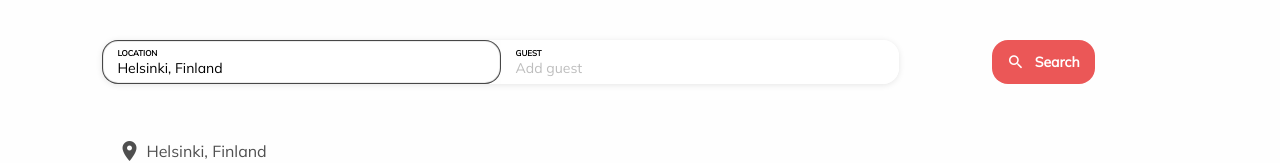
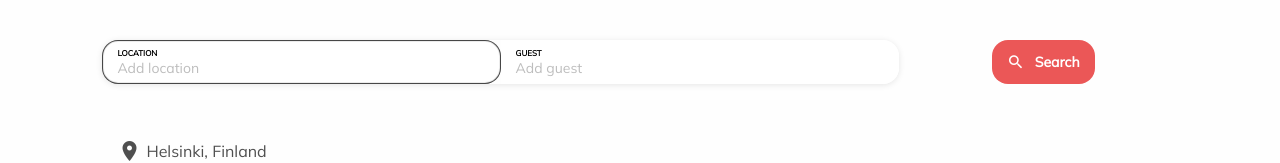
Before and after one commit to ralphZero/Windbnb, a React (Create React App) app: page / in a window 1280 px wide. Shown: the top 163 px of the page. Built offline with nearby package versions, Linux system fonts and the light colour scheme.

Commit message:
done with modal

```diff
--- a/src/components/Locations.js
+++ b/src/components/Locations.js
@@ -1,19 +1,19 @@
 import styles from './MenuModal.module.css'
 
-const Locations = (props) => {
+const Locations = ({locationId, onLocationChanged}) => {
 
     const list = [
-        'Helsinki, Finland',
-        'Turku, Finland',
-        'Oulu, Finland',
-        'Vaasa, Finland'
+        {id : 0, city : 'Helsinki, Finland'},
+        {id : 1, city : 'Turku, Finland'},
+        {id : 2, city : 'Oulu, Finland'},
+        {id : 3, city : 'Vaasa, Finland'}
     ]
 
     const locations = list.map(location => {
         return (
-            <div className={styles.location} key={Math.random()}>
+            <div className={styles.location} style={locationId != null && locationId === location.id ? ({color : '#EB5757'}) : null} key={location.id} onClick={(e) => {onLocationChanged(location.id, location.city)}}>
                 <span className='material-icons'>place</span>
-                <span>{location}</span>
+                <span>{location.city}</span>
             </div>
         )
     })
--- a/src/components/MenuModal.js
+++ b/src/components/MenuModal.js
@@ -10,7 +10,8 @@ class MenuModal extends Component {
         adultCount : 0,
         childrenCount : 0,
         guestCount : 0,
-        location : ''
+        location : '',
+        locationId : null
     }
 
     onActiveChange = (e) => {
@@ -38,7 +39,13 @@ class MenuModal extends Component {
             }))
             console.log('total '+ this.state.guestCount);
         }
+    }
 
+    onLocationDataChanged = (id, city) => {
+        this.setState({
+            location : city,
+            locationId : id
+        })
     }
 
     render() {
@@ -46,10 +53,10 @@ class MenuModal extends Component {
             <div className={styles.modal}>
                 <div className={styles.modalContent}>
                     <div className={styles.modalBlockOne}>
-                        <ModalButtonBar guestCount={this.state.guestCount} active={this.state.active} onClick={this.onActiveChange}/>
+                        <ModalButtonBar location={this.state.location} guestCount={this.state.guestCount} active={this.state.active} onClick={this.onActiveChange}/>
                         {this.state.active === 1 ? (
                             <div className={styles.modalList}>
-                                <Locations />
+                                <Locations locationId={this.state.locationId} onLocationChanged={this.onLocationDataChanged}/>
                                 <div></div>
                             </div>
 
--- a/src/components/ModalButtonbar.js
+++ b/src/components/ModalButtonbar.js
@@ -1,14 +1,16 @@
 import styles from './MenuModal.module.css'
 
-const ModalButtonBar = ({guestCount, active, onClick}) => {
+const ModalButtonBar = ({location, guestCount, active, onClick}) => {
     const guest = guestCount === 0 ? ('Add guest') : (guestCount === 1 ? (guestCount+' guest') : (guestCount+' guests'));
     const guestColor = guestCount === 0 ? ({color : '#bdbdbd'}) : null
+    const place = location ? (location) : ('Add location');
+    const locationColor = location ? null : ({color : '#bdbdbd'})
     return (
         active === 1 ? (
             <div className={styles.modalButtons}>
                 <button data-key='1' onClick={(e)=>onClick(e)} className={styles.button+' '+styles.buttonLocation+' '+styles.active}>
                     <div className={styles.buttonTitle}>LOCATION</div>
-                    <div className={styles.buttonSubtitle}>Helsinki, Finland</div>
+                    <div className={styles.buttonSubtitle} style={locationColor}>{place}</div>
                 </button>
                 <button data-key='2' onClick={(e)=>onClick(e)} className={styles.button+' '+styles.buttonGuest}>
                     <div className={styles.buttonTitle}>GUEST</div>
@@ -19,7 +21,7 @@ const ModalButtonBar = ({guestCount, active, onClick}) => {
             <div className={styles.modalButtons}>
                 <button  data-key='1' onClick={(e)=>onClick(e)} className={styles.button+' '+styles.buttonLocation}>
                     <div className={styles.buttonTitle}>LOCATION</div>
-                    <div className={styles.buttonSubtitle}>Helsinki, Finland</div>
+                    <div className={styles.buttonSubtitle} style={locationColor}>{place}</div>
                 </button>
                 <button  data-key='2' onClick={(e)=>onClick(e)} className={styles.button+' '+styles.buttonGuest+' '+styles.active}>
                     <div className={styles.buttonTitle}>GUEST</div>
```
